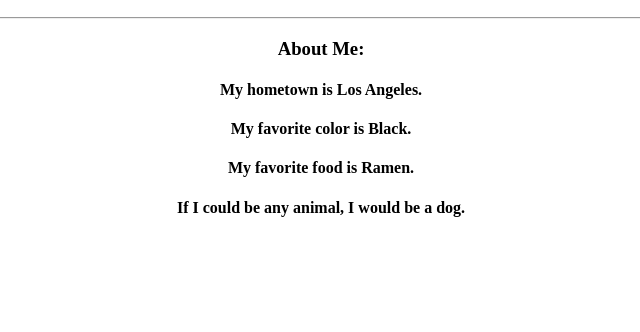
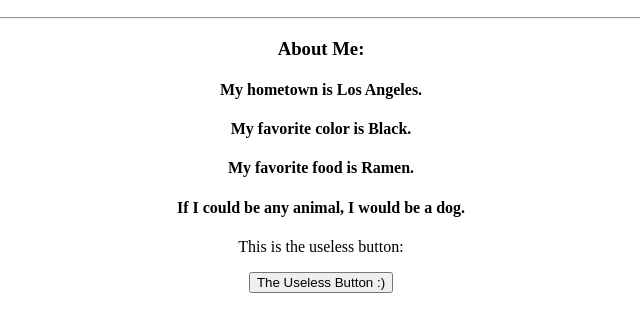
Before and after one commit to elchinito/my-first-repo, a plain HTML site: page index.html in a window 1280 px wide. Shown: the part 110-442 px from the top of the page, without its empty margins (319-959 px from the left). Drawn offline with Linux system fonts and the light colour scheme.

Commit message:
Added Useless Button
Don't worry the button is useless.

```diff
--- a/index.html
+++ b/index.html
@@ -15,6 +15,8 @@
 					<h4>My favorite color is Black.</h4>
 					<h4>My favorite food is Ramen.</h4>
 					<h4>If I could be any animal, I would be a dog.</h4>
+                    <p>This is the useless button:</p>
+                    <button>The Useless Button :)</button>
 			</div>
 		  </body>
 		</html>
```
